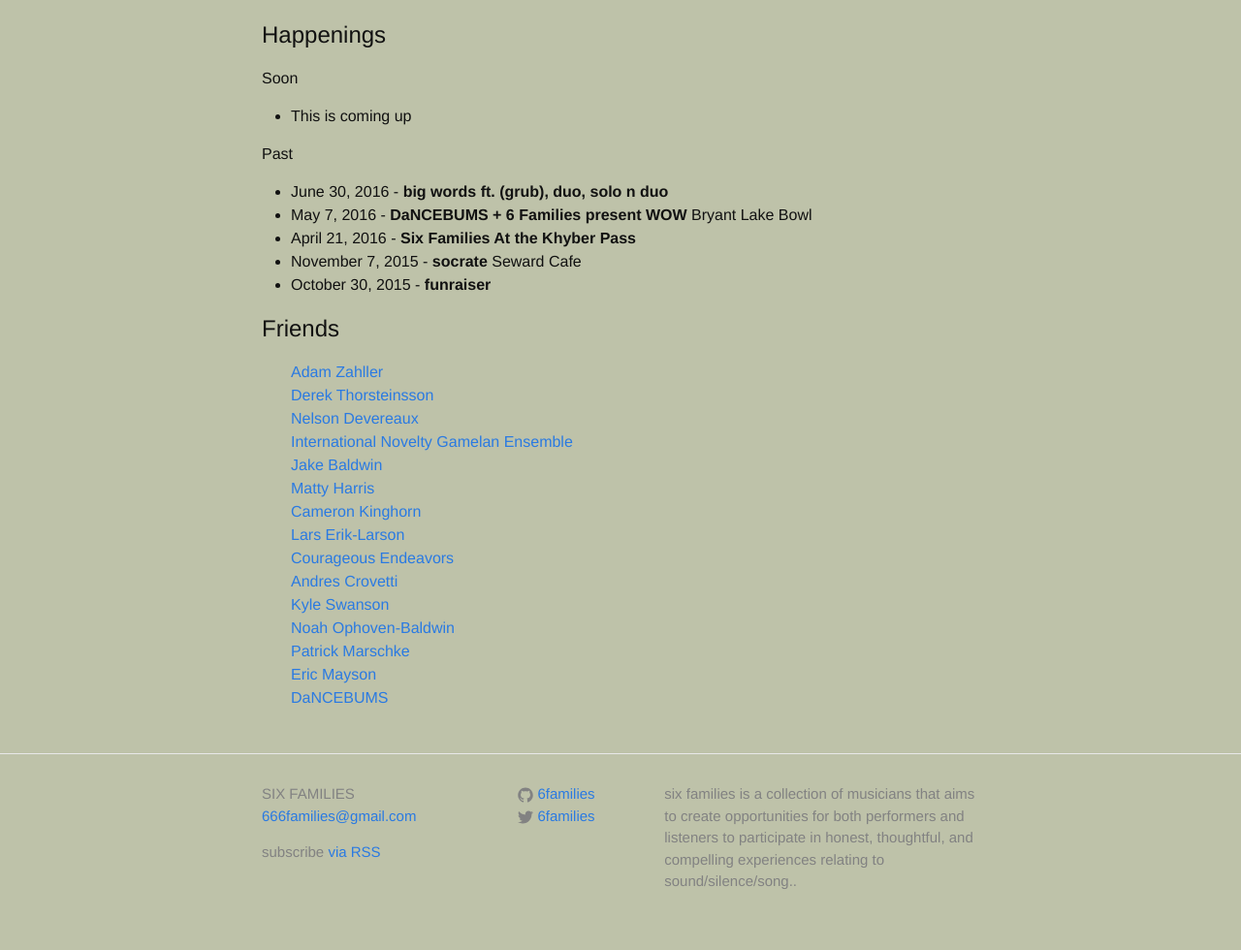
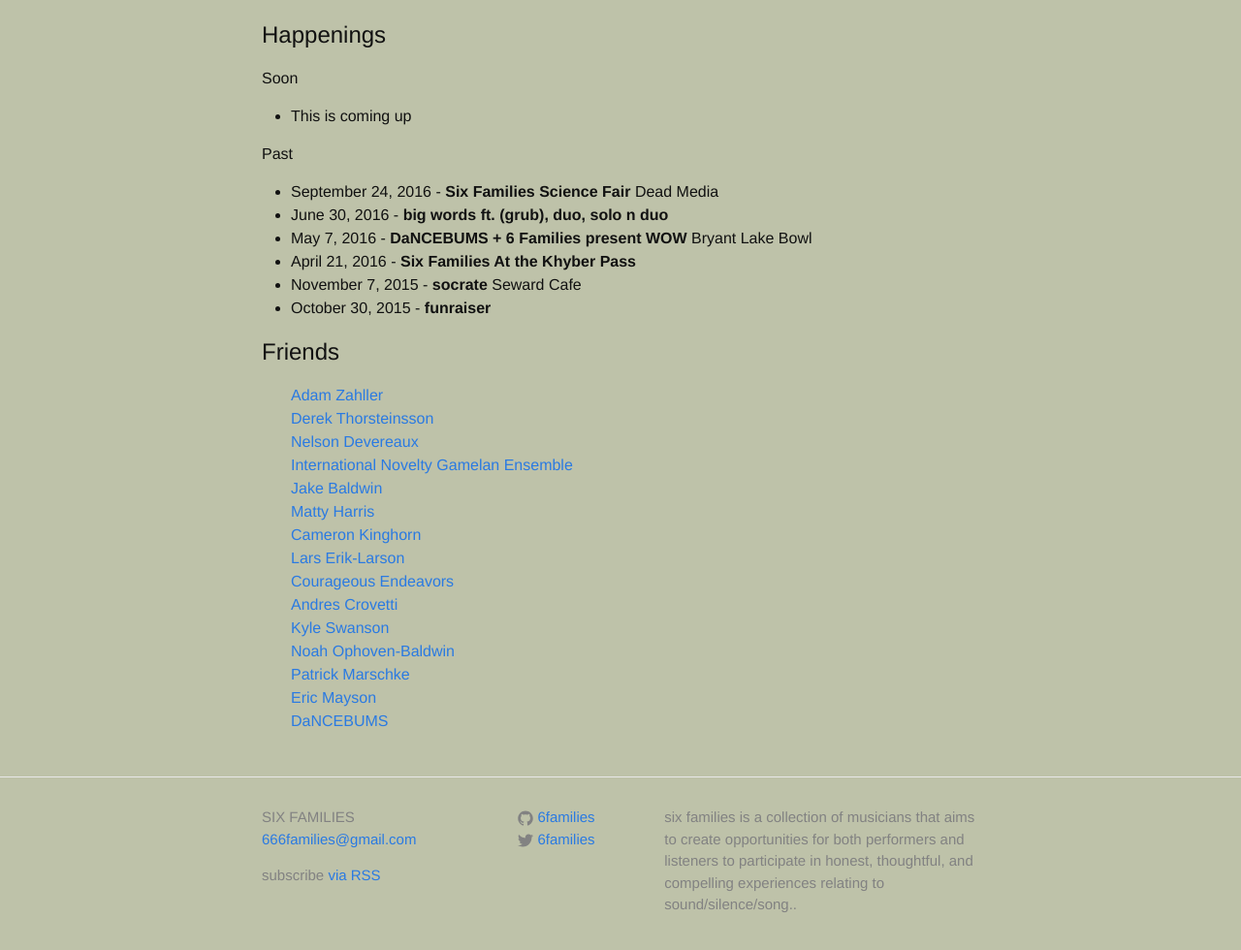
Before and after one commit to nophovenbaldwin/6families.github.io, a Jekyll site: the page built from index.html, in a window 1280 px wide, cut to the strip 436-1441 px from the top of the page. Shown: the top 980 px of the strip at 97% size. Built offline with Jekyll 4.4.1, drawn with Linux system fonts in a browser that asks for light colours.

Commit message:
Add past event

```diff
--- a/_data/events.yml
+++ b/_data/events.yml
@@ -1,3 +1,7 @@
+- date: September 24, 2016
+  title: Six Families Science Fair
+  place: Dead Media
+
 - date: June 30, 2016
   title: big words ft. (grub), duo, solo n duo
   place:
```
